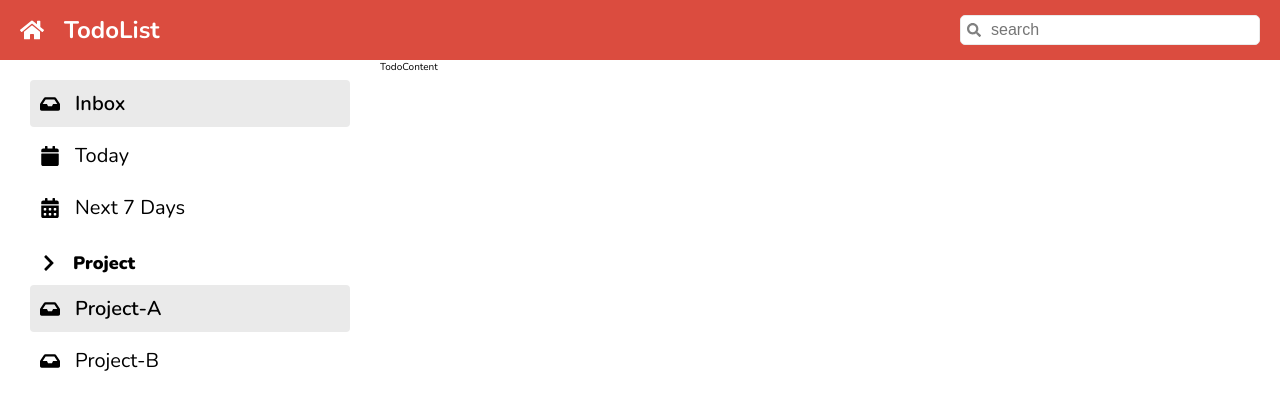
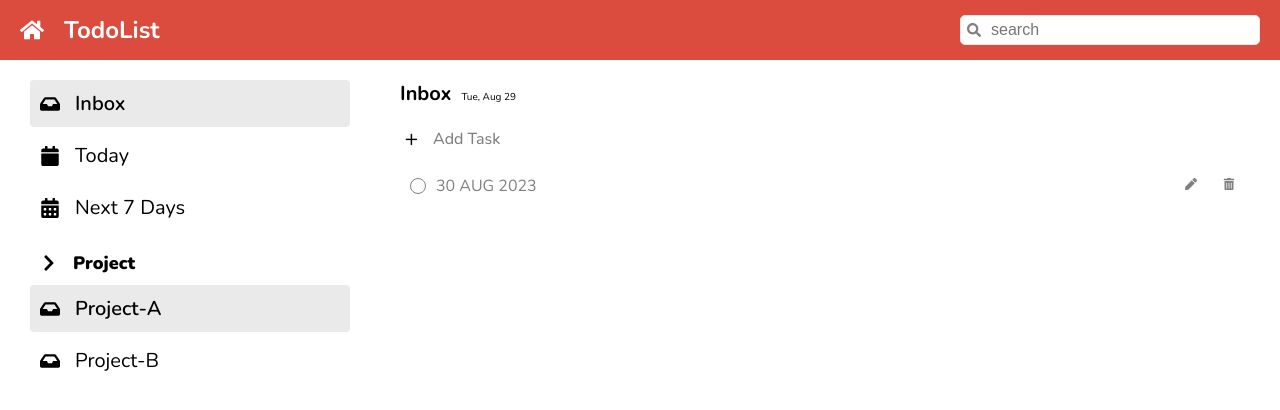
Before and after one commit to moneyza001/cc15-todolist-money, a React (Create React App) app: page / in a window 1280 px wide. Shown: the top 410 px of the page. Built offline with nearby package versions, Linux system fonts and the light colour scheme.

Commit message:
Update Todo

```diff
--- a/src/app/App.jsx
+++ b/src/app/App.jsx
@@ -8,6 +8,10 @@ import {
 import Header from "../components/Header.jsx";
 import ListItem from "../components/ListItem";
 import Lists from "../components/Lists";
+import TodoHeader from "../components/todo/TodoHeader";
+import TodoCreate from "../components/todo/TodoCreate";
+import TodoLists from "../components/todo/TodoLists";
+
 function App() {
   const generalLists = [
     { id: 1, text: "Inbox", icon: <FaInbox />, active: true },
@@ -45,7 +49,13 @@ function App() {
             </section>
           </aside>
         </div>
-        <div className="todo__content">TodoContent</div>
+        <div className="todo__content">
+          <main className="todo__container">
+            <TodoHeader />
+            <TodoCreate />
+            <TodoLists />
+          </main>
+        </div>
       </div>
     </div>
   );
--- a/src/app/App.scss
+++ b/src/app/App.scss
@@ -54,3 +54,10 @@
     }
   }
 }
+
+.todo__container {
+  display: flex;
+  flex-direction: column;
+  gap: 20px;
+  padding: 20px;
+}
--- /dev/null
+++ b/src/components/todo/TodoCreate.jsx
@@ -0,0 +1,12 @@
+import styles from "./TodoCreate.module.scss";
+
+function CreateTodo() {
+  return (
+    <div className={styles.todo__create}>
+      <span className={styles.todo__create__button}>+</span>
+      <h3 className={styles.todo__create__text}>Add Task</h3>
+    </div>
+  );
+}
+
+export default CreateTodo;
--- /dev/null
+++ b/src/components/todo/TodoCreate.module.scss
@@ -0,0 +1,39 @@
+@import "../../index.scss";
+
+.todo__create {
+  display: flex;
+  gap: 10px;
+  align-items: center;
+  cursor: pointer;
+
+  &:hover {
+    & .todo__create__button {
+      background-color: $primary;
+      color: $white;
+    }
+
+    & .todo__create__text {
+      color: $primary;
+    }
+  }
+
+  &__button {
+    font-size: 2.3rem;
+    width: 2.3rem;
+    height: 2.3rem;
+    border-radius: 50%;
+
+    display: flex;
+    align-items: center;
+    justify-content: center;
+    text-align: center;
+    line-height: 2.2rem;
+  }
+
+  &__text {
+    color: $grey-dark;
+    font-weight: 500;
+    font-size: 1.6rem;
+    line-height: 1.2rem;
+  }
+}
--- /dev/null
+++ b/src/components/todo/TodoHeader.jsx
@@ -0,0 +1,17 @@
+import styles from "./TodoHeader.module.scss";
+
+function TodoHeader() {
+  const today = new Date();
+  const option = { day: "numeric", weekday: "short", month: "short" };
+  return (
+    <div className={styles.header}>
+      <h1 className="styles.header__text">Inbox</h1>
+      <span className="styles.header__date">
+        {" "}
+        {today.toLocaleDateString("en-US", option)}
+      </span>
+    </div>
+  );
+}
+
+export default TodoHeader;
--- /dev/null
+++ b/src/components/todo/TodoHeader.module.scss
@@ -0,0 +1,16 @@
+@import "../../index.scss";
+
+.header {
+  display: flex;
+  gap: 10px;
+  align-items: baseline;
+
+  &__text {
+    font-size: 2.4rem;
+  }
+
+  &__date {
+    font-size: 1.2rem;
+    color: $grey-dark;
+  }
+}
--- /dev/null
+++ b/src/components/todo/TodoLists.jsx
@@ -0,0 +1,24 @@
+import styles from "./TodoLists.module.scss";
+import { FaTrashAlt, FaPen, FaRegCircle } from "react-icons/fa";
+
+function TodoLists() {
+  return (
+    <ul>
+      <li className={styles.todo}>
+        <span className={styles.todo__checkbox}>{/* <FaRegCircle /> */}</span>
+        <p className={styles.todo__task}>30 AUG 2023</p>
+        <span className={styles.todo__date}></span>
+        <div className={styles.todo__action}>
+          <span className={styles.todo__edit}>
+            <FaPen />
+          </span>
+          <span className={styles.todo__delete}>
+            <FaTrashAlt />
+          </span>
+        </div>
+      </li>
+    </ul>
+  );
+}
+
+export default TodoLists;
--- /dev/null
+++ b/src/components/todo/TodoLists.module.scss
@@ -0,0 +1,41 @@
+@import "../../index.scss";
+
+.todo {
+  display: flex;
+  gap: 1rem;
+  padding: 0.5rem 1rem;
+  align-items: center;
+  cursor: pointer;
+  border-radius: 0.4rem;
+  font-size: 1.6rem;
+  color: $grey-dark;
+
+  &:hover {
+    background-color: $grey-light;
+  }
+
+  &__checkbox {
+    color: $grey-dark;
+    height: 1.6rem;
+    width: 1.6rem;
+    display: block;
+    border: 0.1rem solid $grey-dark;
+    border-radius: 1.6rem;
+    text-align: center;
+    line-height: 1.6rem;
+  }
+
+  &__task {
+    flex: 1;
+  }
+  &__date {
+  }
+
+  &__action {
+    flex-basis: 8rem;
+    display: flex;
+    gap: 1rem;
+    justify-content: space-evenly;
+    font-size: 1.2rem;
+  }
+}
```
